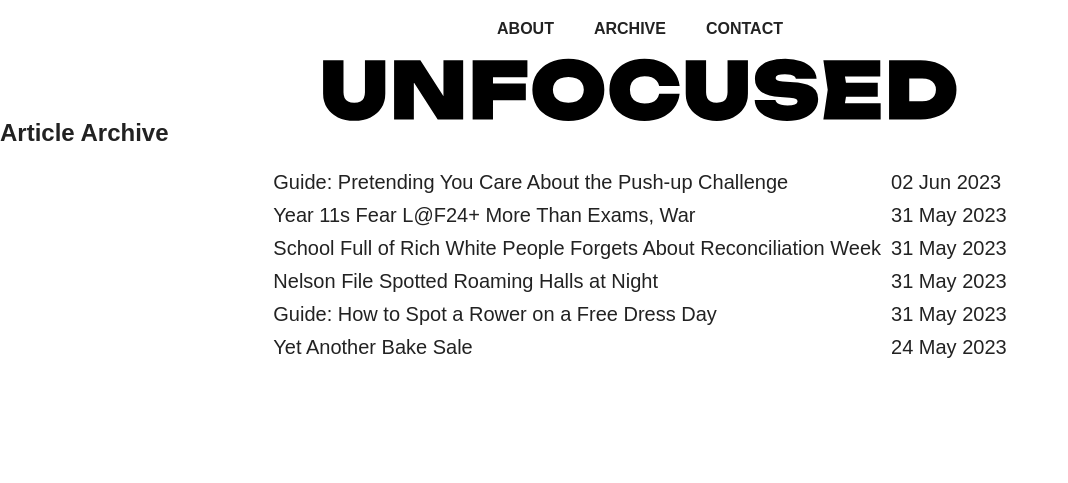
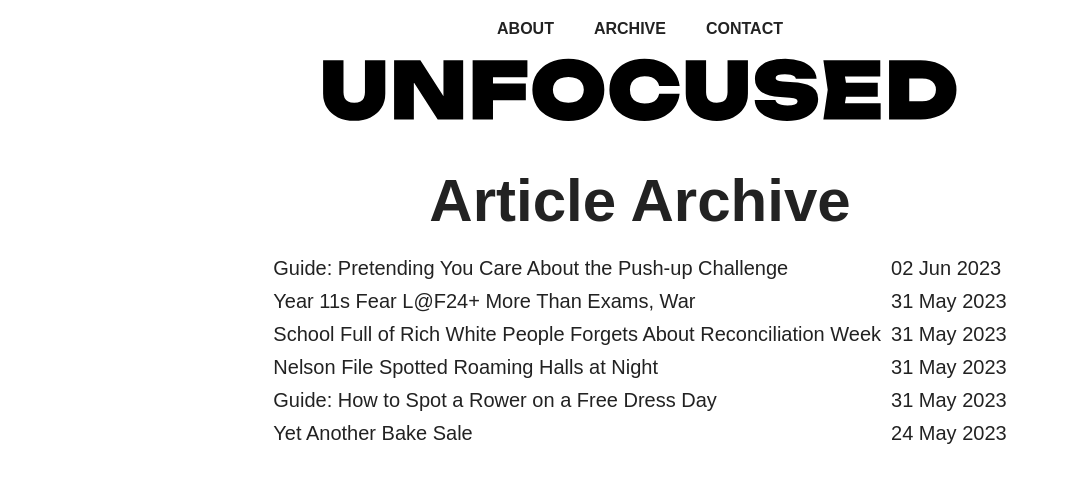
Before and after one commit to the-spice-rack/the-spice-rack.github.io, a Jekyll site: the page built from archive.html, in a window 1280 px wide. Shown: the top 483 px of the page, without its empty margins (0-1068 px from the left). Built offline with Jekyll 4.4.1, drawn with Linux system fonts in a browser that asks for light colours.

```diff
--- a/archive.html
+++ b/archive.html
@@ -3,7 +3,7 @@ layout:
 ---
 {%- include header.html -%}
 <header><a href="/">{%- include logo.svg -%}</a></header>
-<h2>Article Archive</h2>
+<h1>Article Archive</h1>
 <table id="archive">
     <tbody>
     {%- for article in site.posts -%}
```
